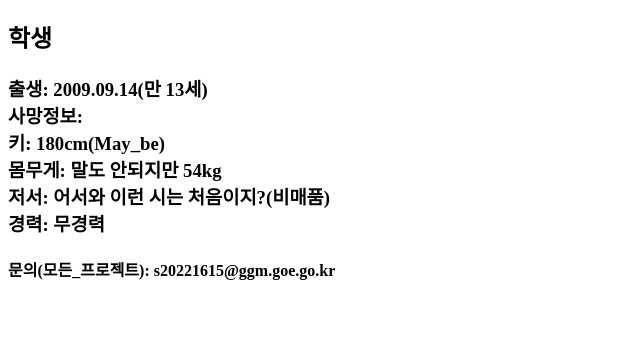
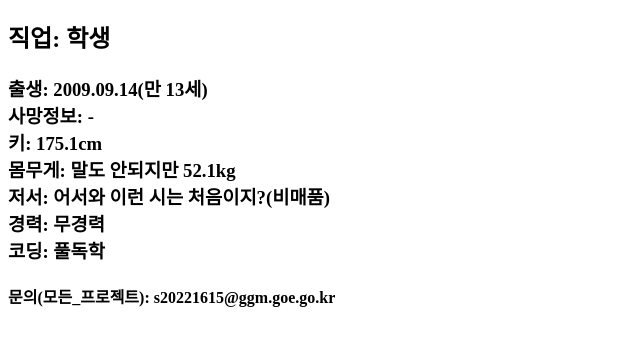
Before and after one commit to cgj0079/about_me, a plain HTML site: page index.html in a window 1280 px wide. Shown: the part 70-416 px from the top of the page, without its empty margins (0-640 px from the left). Drawn offline with Linux system fonts and the light colour scheme.

Commit message:
Update index.html

```diff
--- a/index.html
+++ b/index.html
@@ -8,18 +8,20 @@
 </head>
 <body>
     <h1>최국준</h1>
-    <h2>학생</h2>
+    <h2>직업: 학생</h2>
     <h3>출생: 2009.09.14(만 13세)
         <br>
-        사망정보:
+        사망정보: -
         <br>
-        키: 180cm(May_be)
+        키: 175.1cm
         <br>
-        몸무게: 말도 안되지만 54kg
+        몸무게: 말도 안되지만 52.1kg
         <br>
         저서: 어서와 이런 시는 처음이지?(비매품)
         <br>
         경력: 무경력
+        <br>
+        코딩: 풀독학
     </h3>
         <h4 style="font-weight: 600;">문의(모든_프로젝트): s20221615@ggm.goe.go.kr</h4>
         <nav>
```
